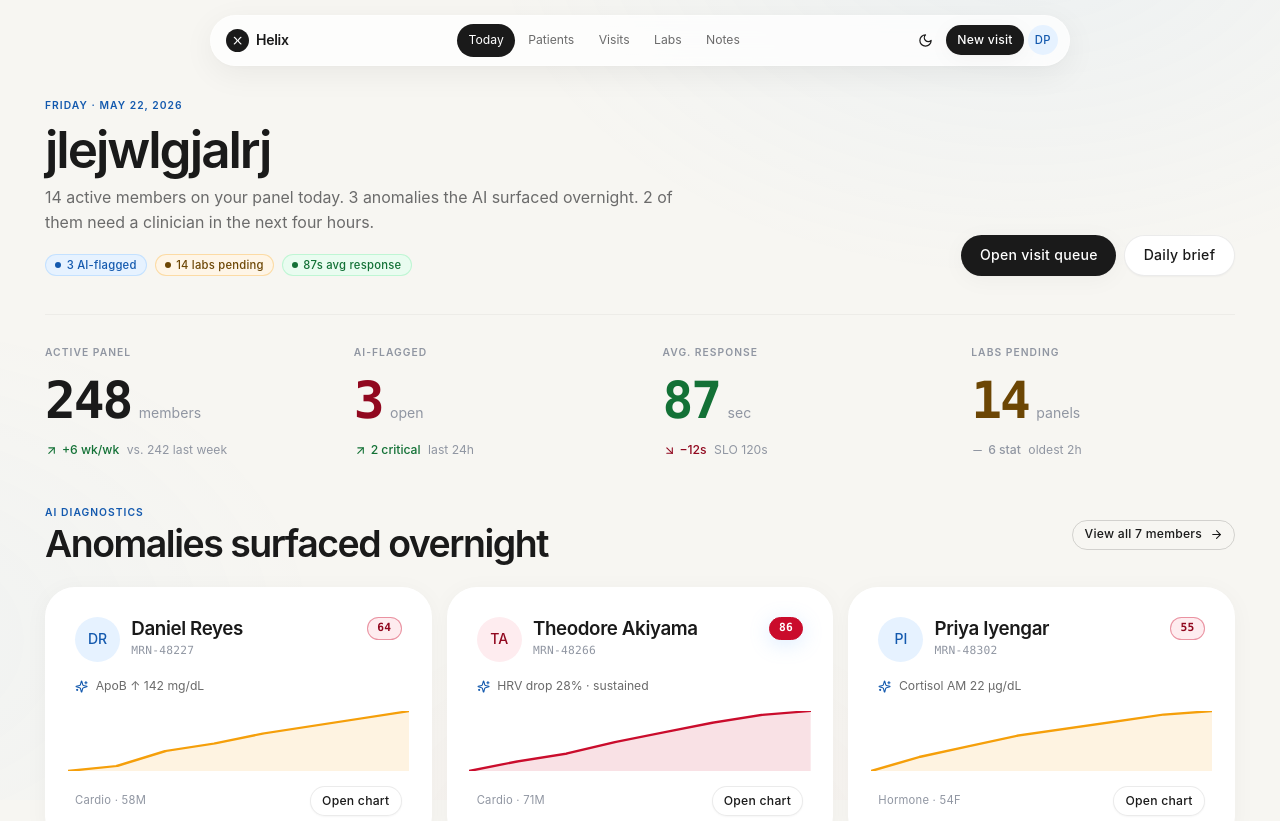
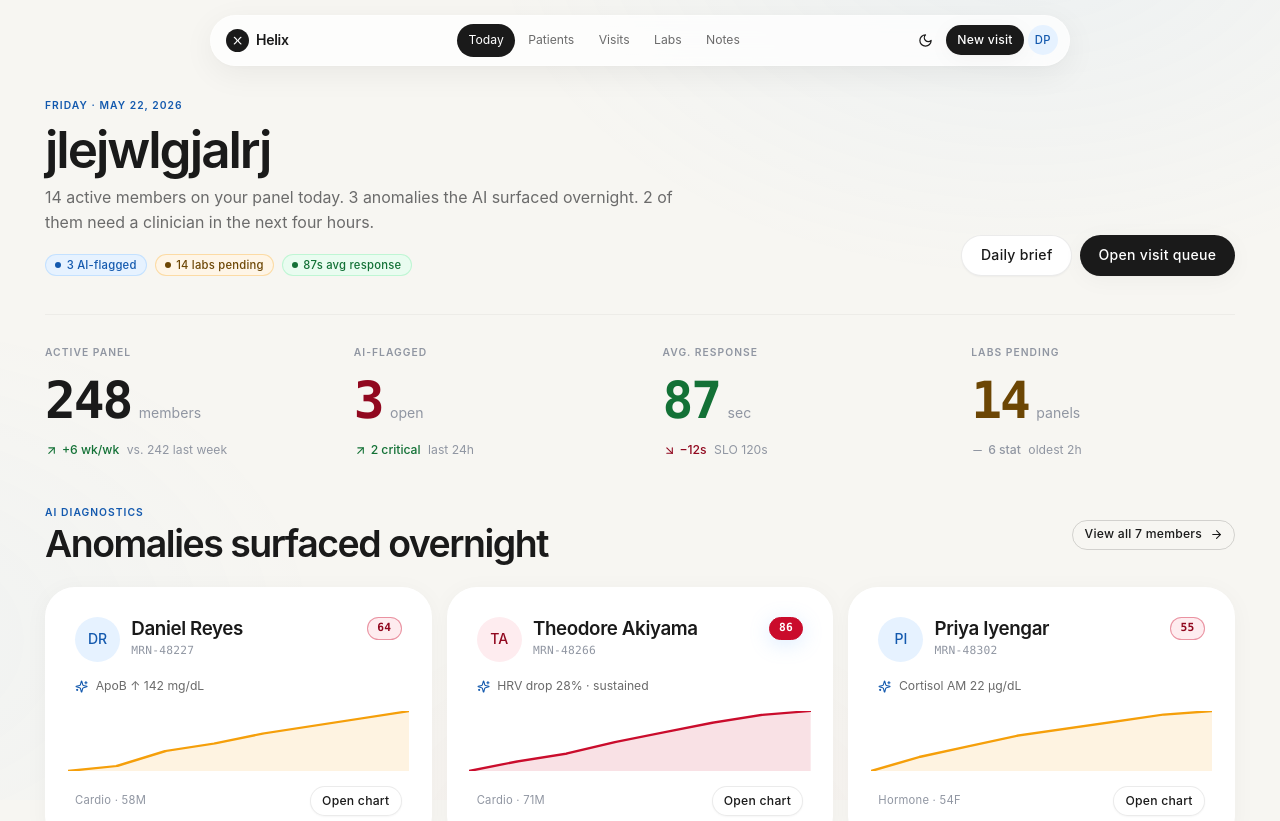
Before and after one commit to Soffi-Originals/helix-clinician-console, a Next.js app: page / in a window 1280 px wide. Shown: the top 821 px of the page. Built offline with nearby package versions, Linux system fonts and the light colour scheme.

Commit message:
soffi: move 'Open visit queue' button after 'Daily brief'

```diff
--- a/app/page.tsx
+++ b/app/page.tsx
@@ -32,8 +32,8 @@ export default function OverviewPage() {
           }
           actions={
             <>
+              <Button variant="secondary" size="lg">Daily brief</Button>
               <Button variant="primary" size="lg">Open visit queue</Button>
-              <Button variant="secondary" size="lg">Daily brief</Button>
             </>
           }
         />
```
